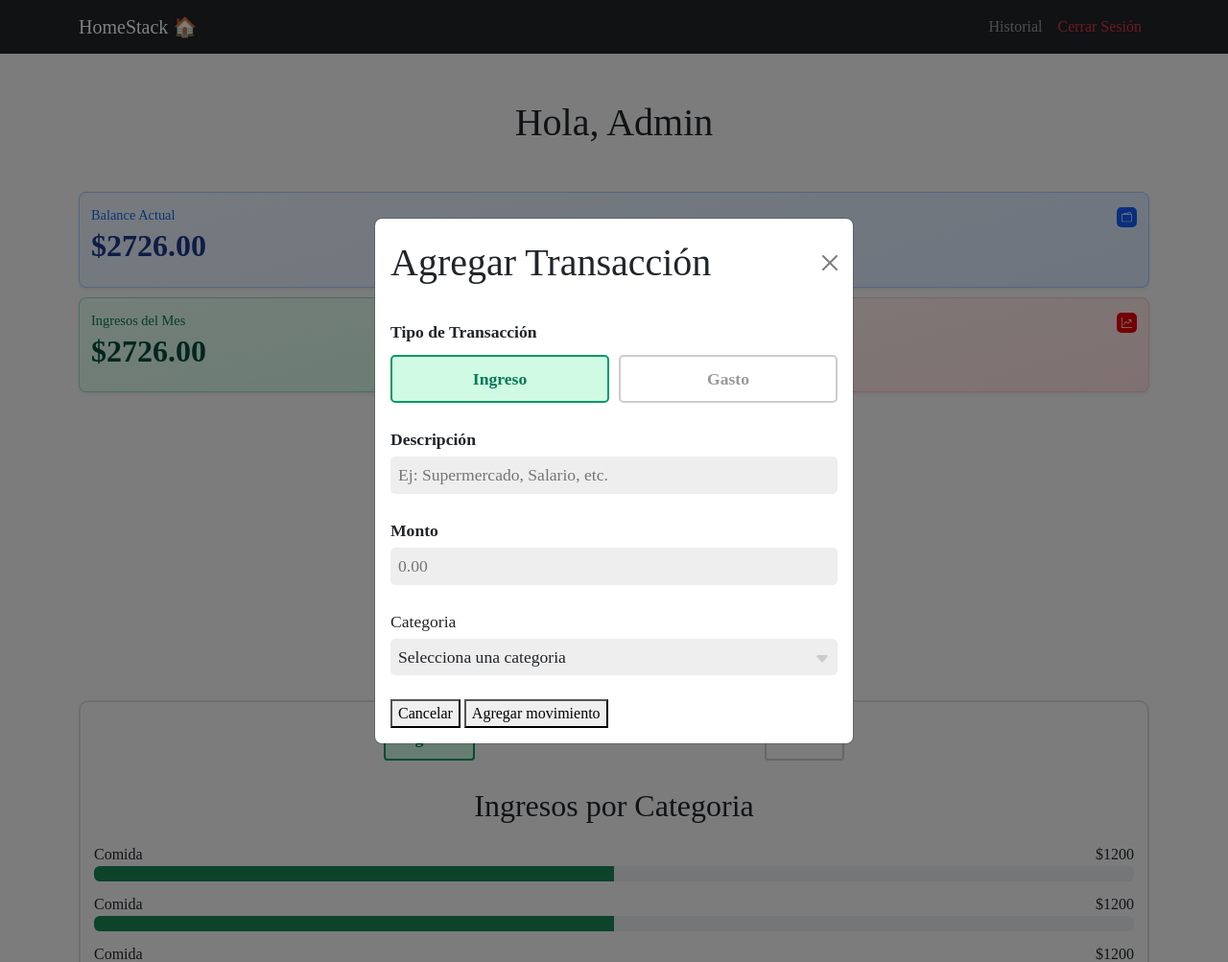
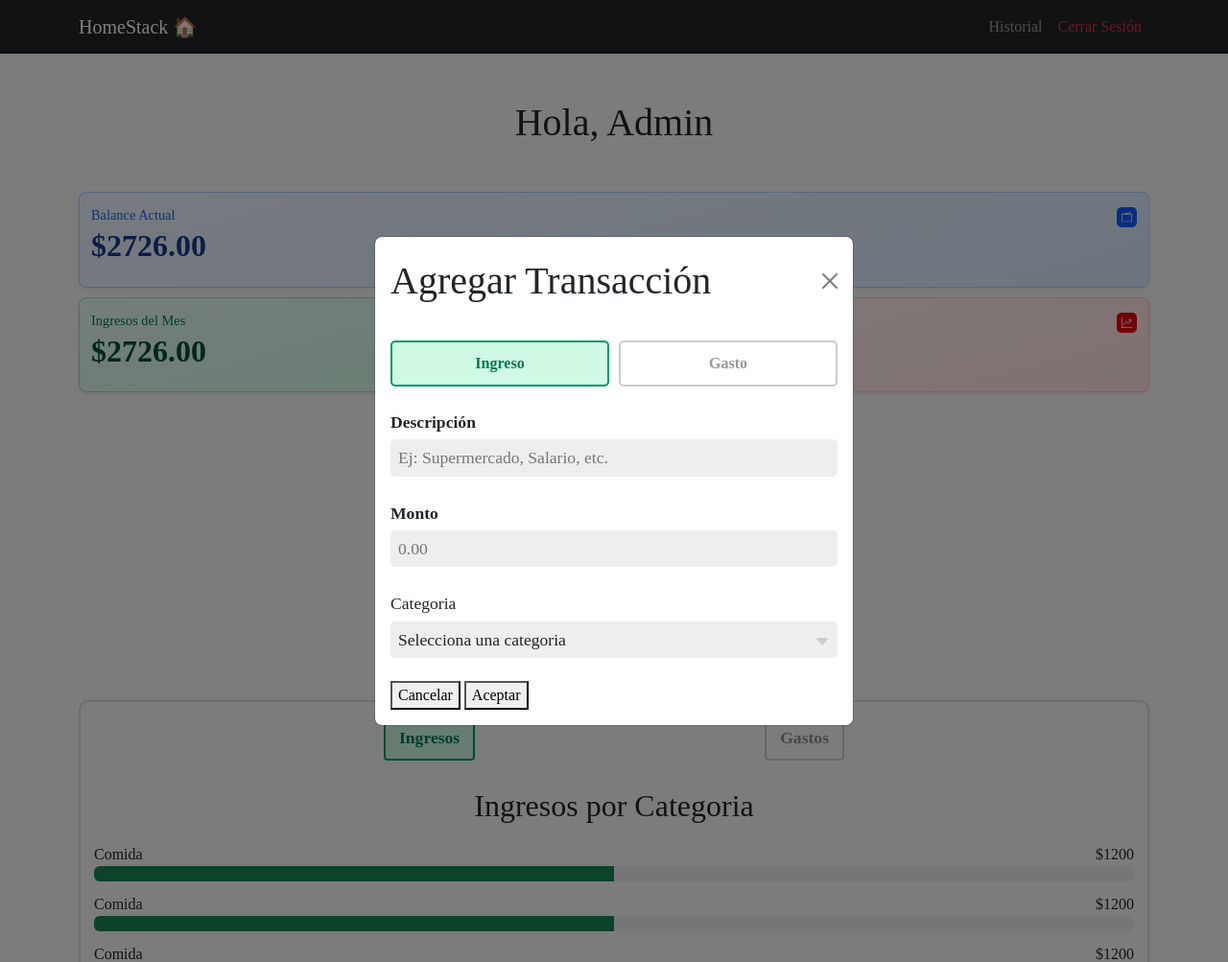
Before and after one commit to JesusHM0406/homestack, a Flask app: page / in a window 1280 px wide, after a click on "Añadir transacción". Shown: the whole page at 96% size. Run offline with Flask 3, Linux system fonts and the light colour scheme; the visitor is signed in with stand-in values (Sample User, id 1); parts of the project's set-up code (start-up, migrations or seed data) failed here and were passed over; some libraries are stand-ins or nearby versions; some web fonts are replaced.

Commit message:
refactor: remove redundancies in form buttons; move them outside the forms

```diff
--- a/static/css/style.css
+++ b/static/css/style.css
@@ -348,13 +348,13 @@ input {
   display: flex;
 }
 
-[data-type="income"] #toggleTransactionIncome {
+[data-type="income"] #toggleIncome{
   background-color: #D0FAE4;
   border-color: #009966;
   color: #007A55;
 }
 
-[data-type="expense"] #toggleTransactionExpense {
+[data-type="expense"] #toggleExpense{
   background-color: #FFE2E2;
   border-color: #f55;
   color: #c53c3c;
@@ -374,6 +374,11 @@ input {
 
 /* TOGGLE BTNS SECTION */
 .toggle-container {
+  display: flex;
+  gap: 10px;
+}
+
+.modal-toggle-btns-container {
   display: flex;
   gap: 10px;
 }
--- a/templates/components/modal_categories.html
+++ b/templates/components/modal_categories.html
@@ -2,14 +2,6 @@
   <input type="hidden" name="categories_type" value="income" id="categoriesType">
   <input type="hidden" name="added_categories" value="[]" id="addedCategories">
   <input type="hidden" name="deleted_categories" value="[]" id="deletedCategories">
-
-  <div class="form-group">
-      <label>Tipo de Transacción</label>
-      <div class="toggle-container">
-        <button type="button" class="btn-toggle-cat" data-ctype="income" id="toggleCategoriesIncome">Ingreso</button>
-        <button type="button" class="btn-toggle-cat active" data-ctype="expense" id="toggleCategoriesExpense">Gasto</button>
-      </div>
-  </div>
 
   <span class="config-categories-info">Una vez que se haga click en el botón de "Aceptar" se actualizaran los datos, si no estas seguro(a) puedes hacer click en el botón de "Cancelar"</span>
 
@@ -45,9 +37,4 @@
       </li>
     </ul>
   </div>
-
-  <div class="form-actions">
-    <button type="button" id="cancelBtn">Cancelar</button>
-    <button type="submit" id="submitUpdatedCategories">Aceptar</button>
-  </div>
 </form>
--- a/templates/components/modal_transactions.html
+++ b/templates/components/modal_transactions.html
@@ -1,14 +1,6 @@
 <form action="/" method="POST" id="transaction-form" class="dashboard-form">
   <input type="hidden" name="transaction_type" value="income" id="transactionType">
   <input type="hidden" name="category" id="categoryInput" value="">
-
-  <div class="form-group form-header">
-    <h3>Tipo de Transacción</h3>
-    <div class="toggle-container">
-      <button type="button" class="btn-toggle" data-ctype="income" id="toggleTransactionIncome">Ingreso</button>
-      <button type="button" class="btn-toggle active" data-ctype="expense" id="toggleTransactionExpense">Gasto</button>
-    </div>
-  </div>
 
   <div class="form-group">
     <label for="description">Descripción</label>
@@ -38,24 +30,19 @@
         <li class="select-option opt-expense" data-idv="2">Escuela</li>
         <li class="select-option opt-income" data-idv="3">Salario</li>
         <li class="select-option opt-income" data-idv="4">Extra</li>
-                <li class="select-option opt-expense" data-idv="1">Comida</li>
+        <li class="select-option opt-expense" data-idv="1">Comida</li>
         <li class="select-option opt-expense" data-idv="2">Escuela</li>
         <li class="select-option opt-income" data-idv="3">Salario</li>
         <li class="select-option opt-income" data-idv="4">Extra</li>
-                <li class="select-option opt-expense" data-idv="1">Comida</li>
+        <li class="select-option opt-expense" data-idv="1">Comida</li>
         <li class="select-option opt-expense" data-idv="2">Escuela</li>
         <li class="select-option opt-income" data-idv="3">Salario</li>
         <li class="select-option opt-income" data-idv="4">Extra</li>
-                <li class="select-option opt-expense" data-idv="1">Comida</li>
+        <li class="select-option opt-expense" data-idv="1">Comida</li>
         <li class="select-option opt-expense" data-idv="2">Escuela</li>
         <li class="select-option opt-income" data-idv="3">Salario</li>
         <li class="select-option opt-income" data-idv="4">Extra</li>
       </ul>
     </div>
   </div>
-
-  <div class="form-actions">
-    <button type="button" id="cancelBtn">Cancelar</button>
-    <button type="submit" id="submitTransaction">Agregar movimiento</button>
-  </div>
 </form>
--- a/templates/index.html
+++ b/templates/index.html
@@ -233,8 +233,16 @@
         <button type="button" class="btn-close" data-bs-dismiss="modal" aria-label="Close"></button>
       </div>
       <div class="modal-body">
+        <div class="modal-toggle-btns-container mb-4">
+          <button type="button" class="btn-toggle" data-mtype="income" id="toggleIncome">Ingreso</button>
+          <button type="button" class="btn-toggle" data-mtype="expense" id="toggleExpense">Gasto</button>
+        </div>
         {% include 'components/modal_transactions.html' %}
         {% include 'components/modal_categories.html' %}
+        <div class="modal-actions mt-4">
+          <button type="button" id="cancelBtn" data-bs-dismiss="modal">Cancelar</button>
+          <button type="submit" id="submitBtn" form="transaction-form">Aceptar</button>
+        </div>
       </div>
     </div>
   </div>
```
